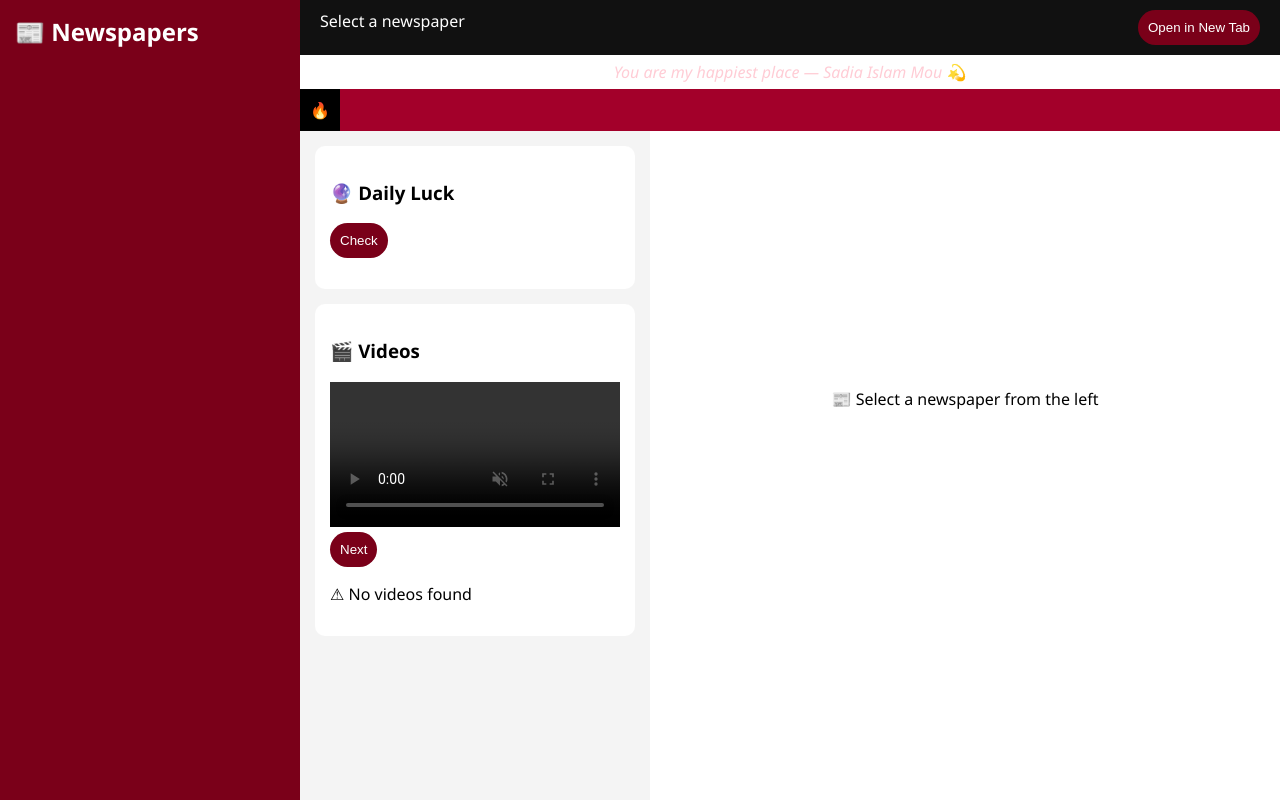
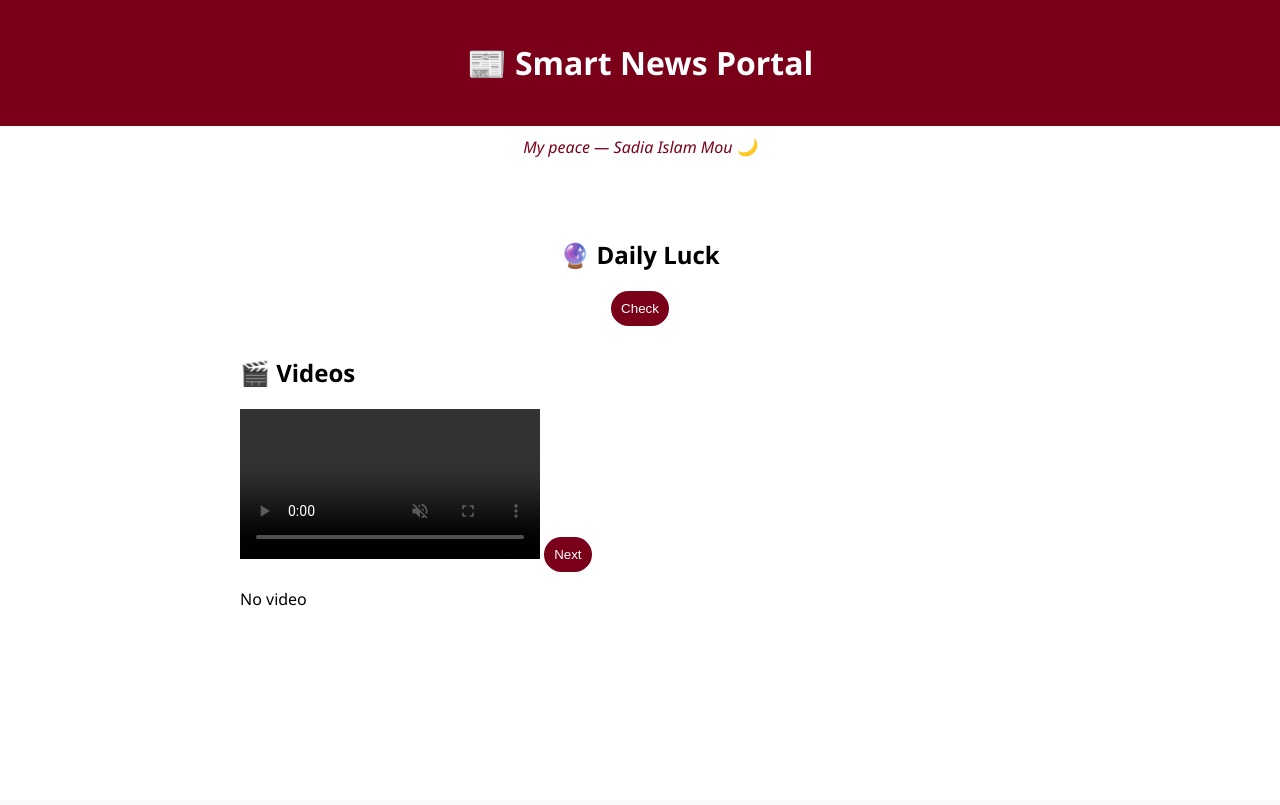
Before and after one commit to mizan918/news-ready-app, a Flask app: template news_ready_app/templates/index.html in a window 1280 px wide. After the commit the page ends 606 px from the top, so only its background shows below. Run offline with Flask 3, Linux system fonts and the light colour scheme; the template is opened without the code that fills it, so the values that code supplies are empty.

Commit message:
Update index.html

```diff
--- a/news_ready_app/templates/index.html
+++ b/news_ready_app/templates/index.html
@@ -5,280 +5,150 @@
 <meta name="viewport" content="width=device-width, initial-scale=1">
 
 <style>
+body { margin:0; font-family:'Segoe UI'; }
 
-body {
-    margin: 0;
-    font-family: 'Segoe UI', sans-serif;
-    display: flex;
-    height: 100vh;
-}
-
-/* SIDEBAR */
-.sidebar {
-    width: 270px;
-    background: #7a0019;
-    color: white;
-    padding: 15px;
-    overflow-y: auto;
-}
-
-.sidebar h2 {
-    margin-top: 0;
-}
-
-.news-item {
-    padding: 10px;
-    margin: 6px 0;
-    background: rgba(255,255,255,0.1);
-    border-radius: 6px;
-    cursor: pointer;
-}
-
-.news-item:hover {
-    background: white;
-    color: #7a0019;
-}
-
-/* MAIN */
-.main {
-    flex: 1;
-    display: flex;
-    flex-direction: column;
-}
-
-/* TOPBAR */
-.topbar {
-    background: #111;
-    color: white;
-    padding: 10px 20px;
-    display: flex;
-    justify-content: space-between;
+/* HEADER */
+header {
+    background:#7a0019;
+    color:white;
+    text-align:center;
+    padding:20px;
 }
 
 /* LOVE */
 .love-line {
-    text-align: center;
-    padding: 6px;
-    color: #ffccd5;
-    font-style: italic;
+    text-align:center;
+    color:#7a0019;
+    font-style:italic;
+    margin:10px;
 }
 
 /* TICKER */
 .ticker {
-    display: flex;
-    background: #a3002a;
-    color: white;
-    overflow: hidden;
+    display:flex;
+    background:#7a0019;
+    color:white;
+    overflow:hidden;
+}
+.ticker-move {
+    white-space:nowrap;
+    animation:ticker 25s linear infinite;
+}
+.ticker-move:hover { animation-play-state: paused; }
+.ticker-move span { margin-right:40px; }
+
+@keyframes ticker {
+    from{transform:translateX(100%)}
+    to{transform:translateX(-100%)}
 }
 
-.ticker-title {
-    background: black;
-    padding: 10px;
+/* GRID */
+.container {
+    display:grid;
+    grid-template-columns:repeat(auto-fit,minmax(250px,1fr));
+    gap:15px;
+    padding:20px;
 }
 
-.ticker-move {
-    white-space: nowrap;
-    animation: ticker 25s linear infinite;
+/* CARD */
+.card {
+    background:white;
+    padding:10px;
+    border-radius:10px;
+    box-shadow:0 3px 10px rgba(0,0,0,0.1);
+}
+.card img { width:100%; border-radius:10px; }
+
+/* LUCK */
+.luck-box {
+    text-align:center;
+    margin:30px;
 }
 
-.ticker-move span {
-    margin-right: 40px;
-}
-
-.ticker-move:hover {
-    animation-play-state: paused;
-}
-
-@keyframes ticker {
-    from { transform: translateX(100%); }
-    to { transform: translateX(-100%); }
-}
-
-/* CONTENT */
-.content {
-    display: flex;
-    flex: 1;
-}
-
-/* FEATURES */
-.features {
-    width: 320px;
-    background: #f4f4f4;
-    padding: 15px;
-    overflow-y: auto;
-}
-
-/* VIEWER */
-.viewer {
-    flex: 1;
-    position: relative;
-}
-
-iframe {
-    width: 100%;
-    height: 100%;
-    border: none;
-}
-
-/* MESSAGE */
-.message {
-    position: absolute;
-    top: 40%;
-    left: 50%;
-    transform: translate(-50%, -50%);
-    text-align: center;
-}
-
-/* BOX */
-.box {
-    background: white;
-    padding: 15px;
-    margin-bottom: 15px;
-    border-radius: 10px;
+/* VIDEO */
+.video-box {
+    max-width:800px;
+    margin:30px auto;
 }
 
 /* BUTTON */
 button {
-    padding: 10px;
-    background: #7a0019;
-    color: white;
-    border: none;
-    border-radius: 20px;
-    cursor: pointer;
+    padding:10px;
+    background:#7a0019;
+    color:white;
+    border:none;
+    border-radius:20px;
+    cursor:pointer;
 }
-
-button:hover {
-    background: #a3002a;
-}
-
-video {
-    width: 100%;
-}
-
 </style>
 </head>
 
 <body>
 
-<!-- SIDEBAR -->
-<div class="sidebar">
-    <h2>📰 Newspapers</h2>
+<header>
+<h1>📰 Smart News Portal</h1>
+</header>
 
-    {% for paper in newspapers %}
-    <div class="news-item" onclick="openNews('{{ paper.url }}','{{ paper.name }}')">
-        {{ paper.name }}
+<!-- LOVE -->
+<div class="love-line" id="love-text"></div>
+
+<!-- TICKER -->
+<div class="ticker">
+<div class="ticker-move">
+{% for n in news %}
+<span>{{n.title}}</span>
+{% endfor %}
+</div>
+</div>
+
+<!-- API NEWS -->
+<div class="container">
+{% for n in news %}
+<div class="card">
+    {% if n.image %}
+    <img src="{{n.image}}">
+    {% endif %}
+    <h3>{{n.title}}</h3>
+    <p>{{n.desc}}</p>
+    <button onclick="window.open('{{n.link}}','_blank')">Read More</button>
 </div>
 {% endfor %}
 </div>
 
-<!-- MAIN -->
-<div class="main">
-
-    <div class="topbar">
-        <span id="title">Select a newspaper</span>
-        <button onclick="openNewTab()">Open in New Tab</button>
-    </div>
-
-    <div class="love-line" id="love-text"></div>
-
-    <!-- TICKER -->
-    <div class="ticker">
-        <div class="ticker-title">🔥</div>
-        <div class="ticker-move">
-            {% for paper in newspapers %}
-            <span>{{ paper.name }}</span>
-            {% endfor %}
-        </div>
-    </div>
-
-    <div class="content">
-
-        <!-- FEATURES -->
-        <div class="features">
-
-            <div class="box">
-                <h3>🔮 Daily Luck</h3>
+<!-- LUCK -->
+<div class="luck-box">
+<h2>🔮 Daily Luck</h2>
 <button onclick="generateLuck()">Check</button>
 <p id="luck-text"></p>
 </div>
 
-            <div class="box">
-                <h3>🎬 Videos</h3>
+<!-- VIDEO -->
+<div class="video-box">
+<h2>🎬 Videos</h2>
 <video id="video-player" controls autoplay muted></video>
 <button onclick="nextVideo()">Next</button>
 <p id="no-video-msg"></p>
 </div>
 
-        </div>
-
-        <!-- VIEWER -->
-        <div class="viewer">
-            <iframe id="frame"></iframe>
-            <div class="message" id="msg">
-                📰 Select a newspaper from the left
-            </div>
-        </div>
-
-    </div>
-
-</div>
-
 <script>
-
-/* GLOBAL */
-let currentURL = "";
-
-/* OPEN NEWS */
-function openNews(url, name){
-    currentURL = url;
-
-    document.getElementById("frame").src = url;
-    document.getElementById("title").innerText = name;
-
-    let msg = document.getElementById("msg");
-    msg.style.display = "block";
-    msg.innerHTML = "Loading...";
-
-    setTimeout(() => {
-        msg.innerHTML = `
-        ⚠ Cannot display here<br><br>
-        <button onclick="openNewTab()">Open in New Tab</button>
-        `;
-    }, 2000);
-}
-
-/* OPEN NEW TAB */
-function openNewTab(){
-    if(currentURL){
-        window.open(currentURL, "_blank");
-    }
-}
 
 /* LOVE */
 const loveTexts=[
 "In a world full of noise, you are my calm — Sadia Islam Mou ❤️",
-"You are my peace, my strength — Sadia Islam Mou 💖",
-"My forever begins with you — Sadia Islam Mou 🌙",
-"You are my happiest place — Sadia Islam Mou 💫"
+"My forever — Sadia Islam Mou 💖",
+"My peace — Sadia Islam Mou 🌙"
 ];
-
 document.getElementById("love-text").innerText =
 loveTexts[Math.floor(Math.random()*loveTexts.length)];
 
 /* LUCK */
 const luckAnswers=[
-"A big opportunity is coming.",
-"Today is your lucky day.",
-"A surprise success awaits you.",
-"Trust your decision today.",
-"Something great is forming.",
-"Unexpected gain ahead.",
-"A turning point is near.",
-"Fortune favors you today.",
-"New doors will open soon.",
-"Your effort will pay off."
+"A big opportunity is coming",
+"Today is your lucky day",
+"Success ahead",
+"Surprise coming",
+"Trust your decision"
 ];
-
 function generateLuck(){
 document.getElementById("luck-text").innerText =
 luckAnswers[Math.floor(Math.random()*luckAnswers.length)];
@@ -289,16 +159,16 @@ const videos = {{ videos | default([]) | tojson | safe }};
 let i=0;
 
 function play(){
-    if(videos.length === 0){
-        document.getElementById("no-video-msg").innerText = "⚠ No videos found";
+    if(videos.length===0){
+        document.getElementById("no-video-msg").innerText="No video";
         return;
     }
-    document.getElementById("video-player").src = videos[i];
+    document.getElementById("video-player").src=videos[i];
 }
 
 function nextVideo(){
     i++;
-    if(i >= videos.length) i = 0;
+    if(i>=videos.length) i=0;
     play();
 }
 
```
Lines whose indentation alone changed are shown as unchanged.
